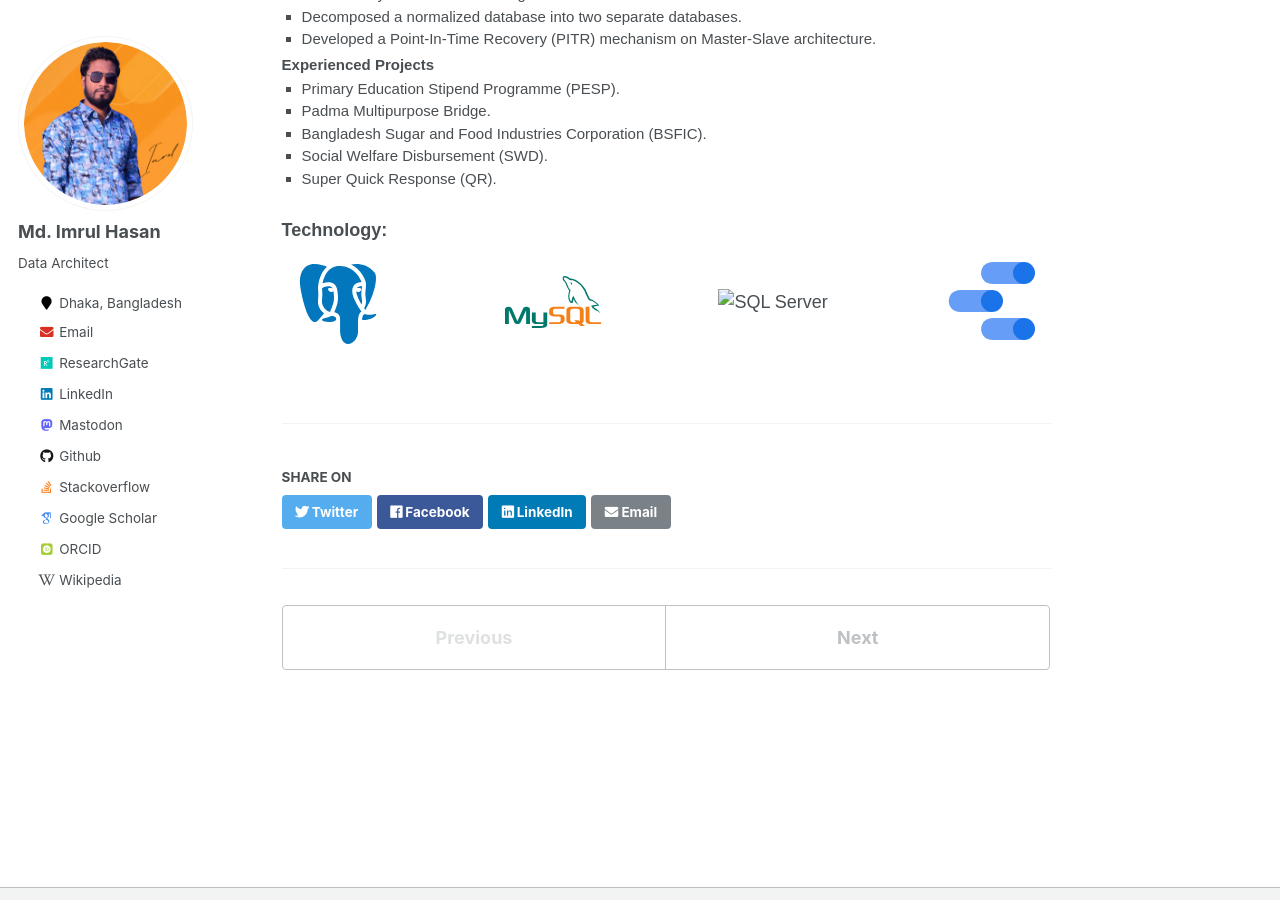
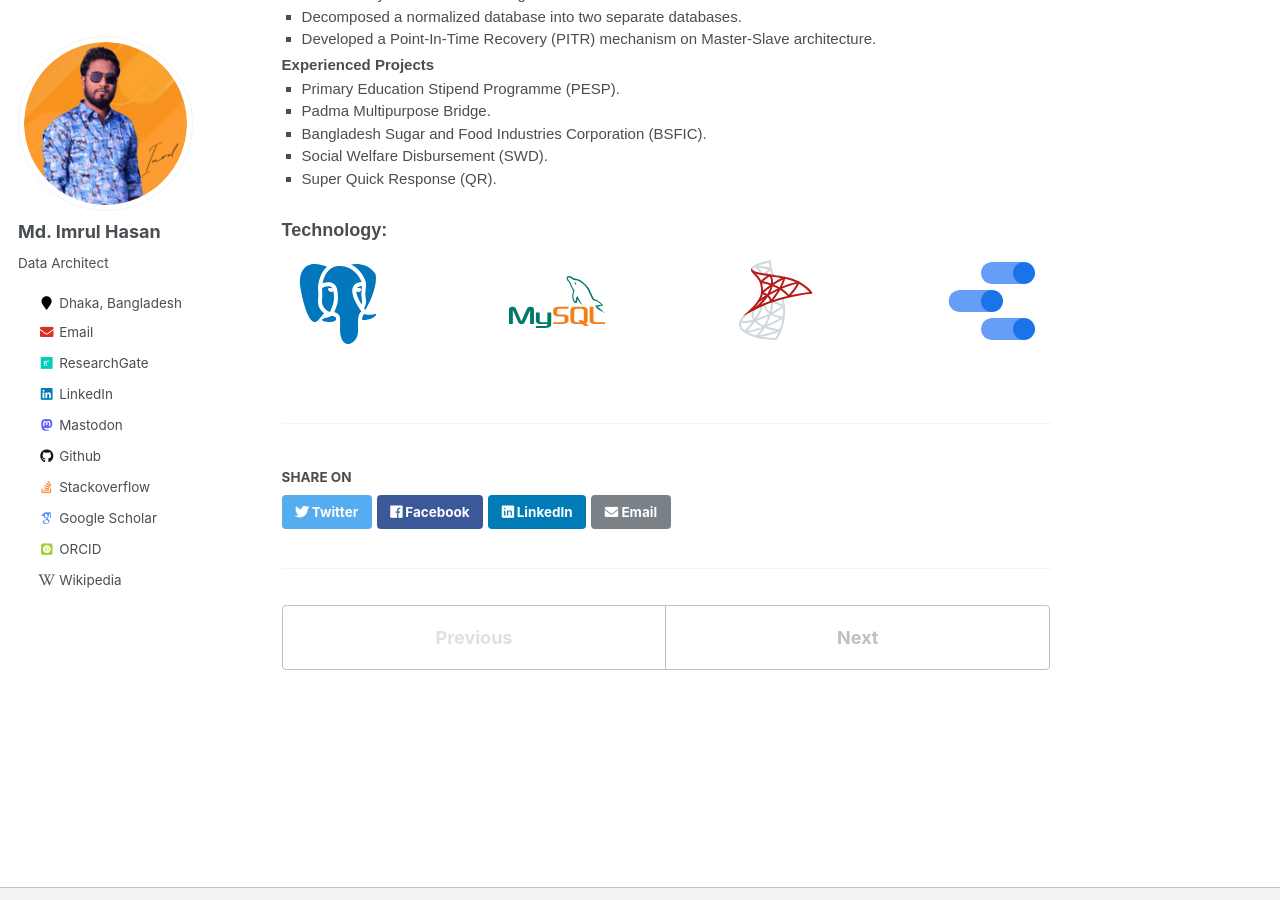
Before and after one commit to imrulhasandata/imrulhasandata, a Jekyll site: the page built from _experience/2023-10-31-PSL.md, in a window 1280 px wide and 900 px high, scrolled down 1243 px. Built offline with Jekyll 4.4.1, drawn with Linux system fonts in a browser that asks for light colours; some web fonts are replaced.

Commit message:
exp-> tech

```diff
--- a/_experience/2023-10-31-PSL.md
+++ b/_experience/2023-10-31-PSL.md
@@ -110,7 +110,7 @@ I worked as a Data Analyst at Progoti Systems Ltd., where I was actively involve
   </div>
 
   <div style="text-align: center; margin: 10px;">
-    <img src="icons8-sql-server.svg" alt="SQL Server" height="30"><br/>
+    <img src="{{ base_path }}/assets/icons/icons8-sql-server.svg" alt="SQL Server" height="30"><br/>
   </div>
 
   <div style="text-align: center; margin: 10px;">
```
